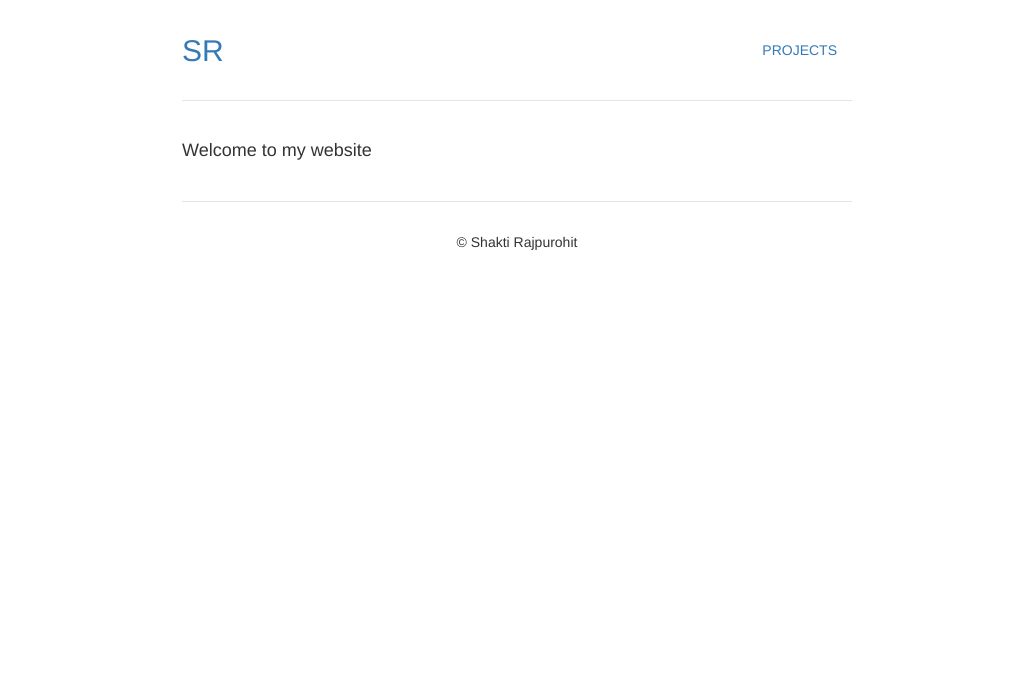
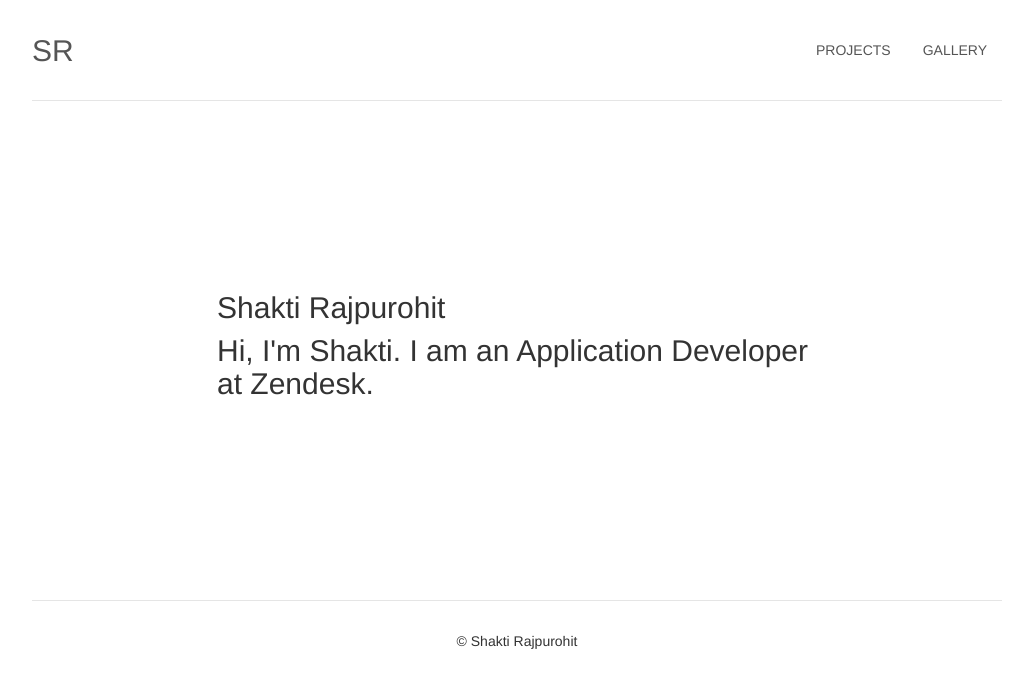
Before and after one commit to shaktirp/jekyll, a Jekyll site: the page built from index.html, in a window 1280 px wide. Shown: the top 688 px of the page, without its empty margins (123-1156 px from the left). Built offline with Jekyll 4.4.1, drawn with Linux system fonts in a browser that asks for light colours; nearby versions of some CDN libraries.

Commit message:
home page styling updates

```diff
--- a/_config.yml
+++ b/_config.yml
@@ -1,9 +1,9 @@
 # Site settings
 title: Shakti Rajpurohit
 shortTitle: SR
-tagline: "Changing the world, one uninspired quote at a time"
+tagline: "Hi, I'm Shakti. I am an Application Developer at Zendesk."
 url: "http://yourwebsite.com" # The base hostname & protocol for your site. Use it if you need absolute URL's
-baseUrl: "/jekyll"
+baseUrl: ""
 
 # Contact
 phone: "" # This is my real number. You should text me.
@@ -11,8 +11,11 @@ email: "" # This is my real email address. Please don't email me.
 
 # Internal nav
 nav:
-  # - Blog: "/blog/"
   - Projects: "/projects/"
-  # - About: "/about/"
+  - Gallery: "/gallery/"
+
+social:
+  - Facebook: "www.facebook.com"
+  - LinkedIn: "www.linkedin.com"
 
 exclude: [.scss, README.md, node_modules, gruntfile.js, package.json]
--- a/css/app.scss
+++ b/css/app.scss
@@ -13,11 +13,14 @@ body{
 
 // Some Style Variables
 $primary-color: #36465f;
-$secondary-color: #464646;
+$header-color: #333333;
+$link-color: #337ab7;
+$border-color: #e5e5e5;
 $error: #de3535;
 $success: #d5f5d7;
 
-$max-width: 960px;
+$text-width: 600px;
+$image-container-width: 1000px;
 
 // Breakpoints. Use these in your media queries.
 $babybear: 321px;
@@ -28,7 +31,8 @@ $monsterbear: 1300px;
 $font-size: 16px;
 $font-family: Helvetica, sans-serif;
 $alt-font-family: monospace;
-$font-color: #353535;
+$font-color: #555555;
+$hover-color: #000000;
 
 // Overriding existing
 ul {
@@ -41,13 +45,20 @@ img {
 	width: 100%;
 }
 
-.h1, .h2, .h3, h1, h2, h3 {
-	color: #337ab7;
-	margin: 0 0 10px 0
+.h1, .h2, .h3, h1, h2, h3,
+h1 a, h2 a, h3 a {
+	color: $header-color;
+	margin: 0 0 10px 0;
+	font-weight: 300;
 }
 
 .container {
-	max-width: 700px
+	max-width: $image-container-width
+}
+
+.text-container {
+	max-width: $text-width;
+	margin: 0 auto;
 }
 
 a:hover, a:active {
@@ -67,7 +78,7 @@ a:hover, a:active {
 // Nav
 .header {
 	padding: 30px 0;
-	border-bottom: 1px solid #e5e5e5;
+	border-bottom: 1px solid $border-color;
 	display: flex;  justify-content: space-between;
 	align-items: center;
 }
@@ -76,11 +87,19 @@ a:hover, a:active {
 	margin-bottom: 0
 }
 
-.nav>li>a.active {  text-decoration: none;  background-color: #eee;
+.nav > li > a.active, .nav > li > a:hover {
+	text-decoration: none;
+	font-weight: 400;
+	color: $hover-color;
+	background: #fff;
 }
 
 .nav-pills>li>a {
 	text-transform: uppercase;
+}
+
+.header a {
+	color: $font-color
 }
 
 // Main content
@@ -91,7 +110,12 @@ a:hover, a:active {
 // Footer content
 footer {
 	padding: 30px 0;
-	border-top: 1px solid #e5e5e5;
+	border-top: 1px solid $border-color;
+}
+
+// Home page
+.home-page {
+	padding: 160px 0;
 }
 
 // Project page
--- a/index.html
+++ b/index.html
@@ -6,7 +6,8 @@ excerpt: This is the greatest website on earth. Share! Like! Subscribe! I'm dead
 ---
 
 <section>
-  <div>
-    <h4>Welcome to my website</h4>
+  <div class="text-container home-page">
+    <h2>{{ site.title}}</h2>
+    <h2>{{ site.tagline}}</h2>
   </div>
 </section>
```
Also changed, not shown: 9 other files.
